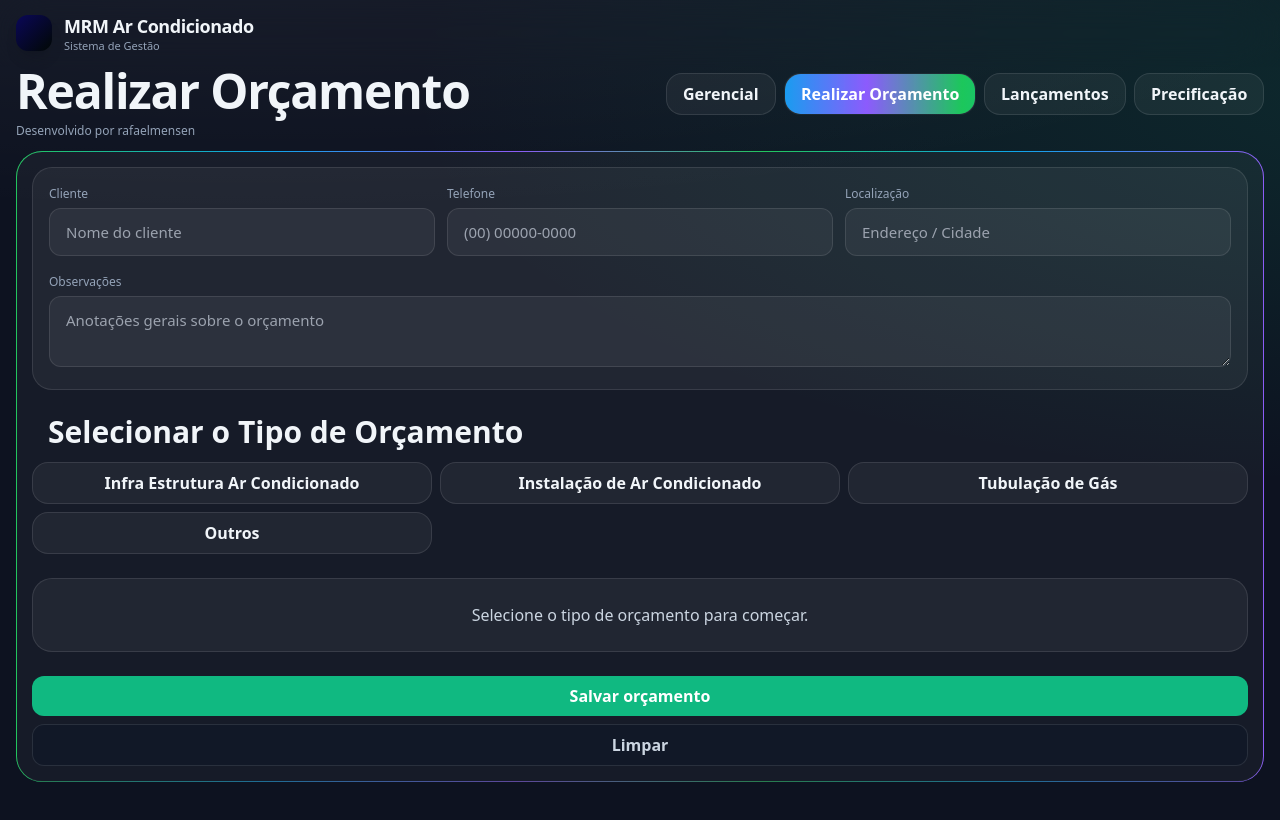
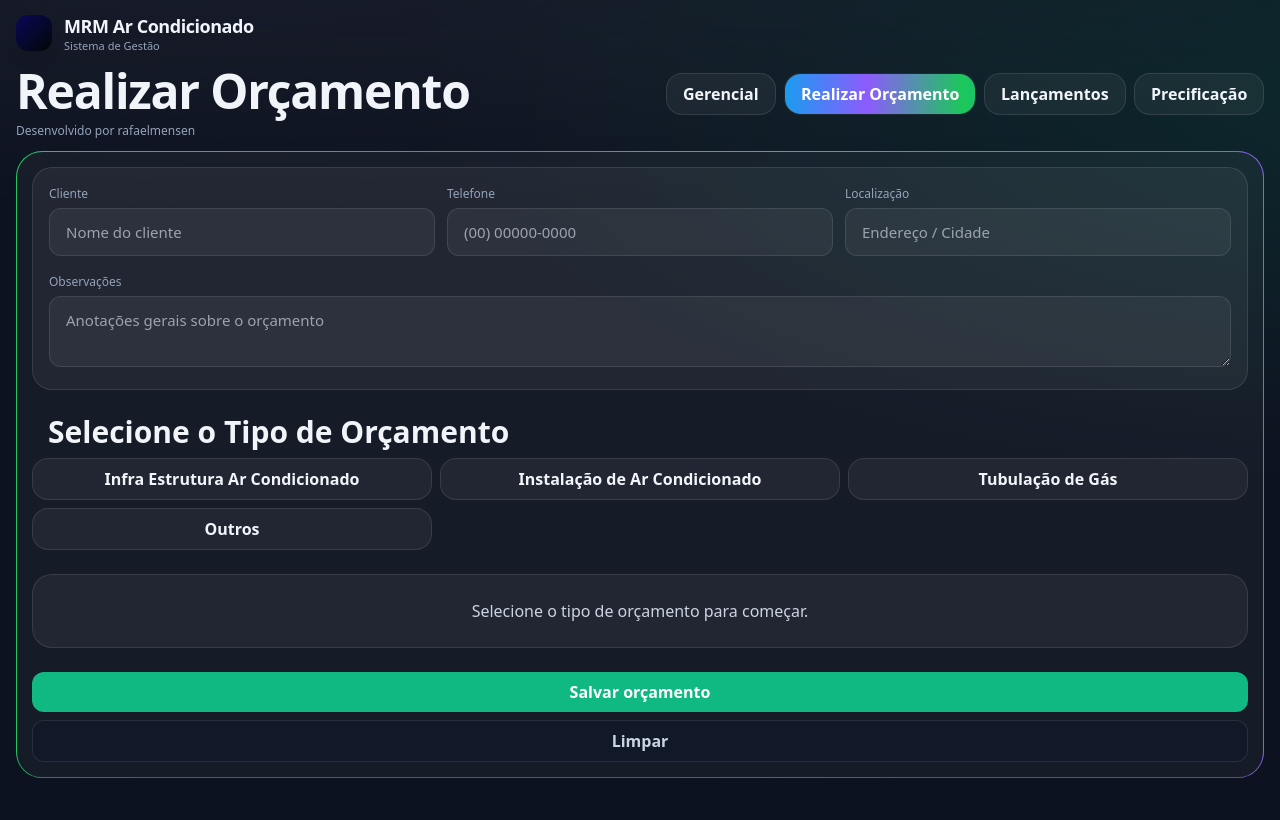
Before and after one commit to rafaelmensen/mrm_ar_condicionado, a React (Vite) app: page / in a window 1280 px wide. Both pictures are taken after a click on the button "Realizar Orçamento". Shown: the top 820 px of the page. Built offline with nearby package versions, Linux system fonts and the light colour scheme.

Commit message:
fix: borda 123123 calc; width/height 100%)

```diff
--- a/src/App.tsx
+++ b/src/App.tsx
@@ -1039,9 +1039,9 @@ const salvar = () => {
 
 <div className="rounded-[20px]"
 >
-<div className="mb-3 pl-3 sm:pl-4">
+<div className="mb-2 pl-3 sm:pl-4">
       <h3 className="text-2xl sm:text-3xl font-extrabold">
-    Selecionar o Tipo de Orçamento
+    Selecione o Tipo de Orçamento
   </h3>
   <span className="text-xs text-slate-400"></span>
 </div>
```
